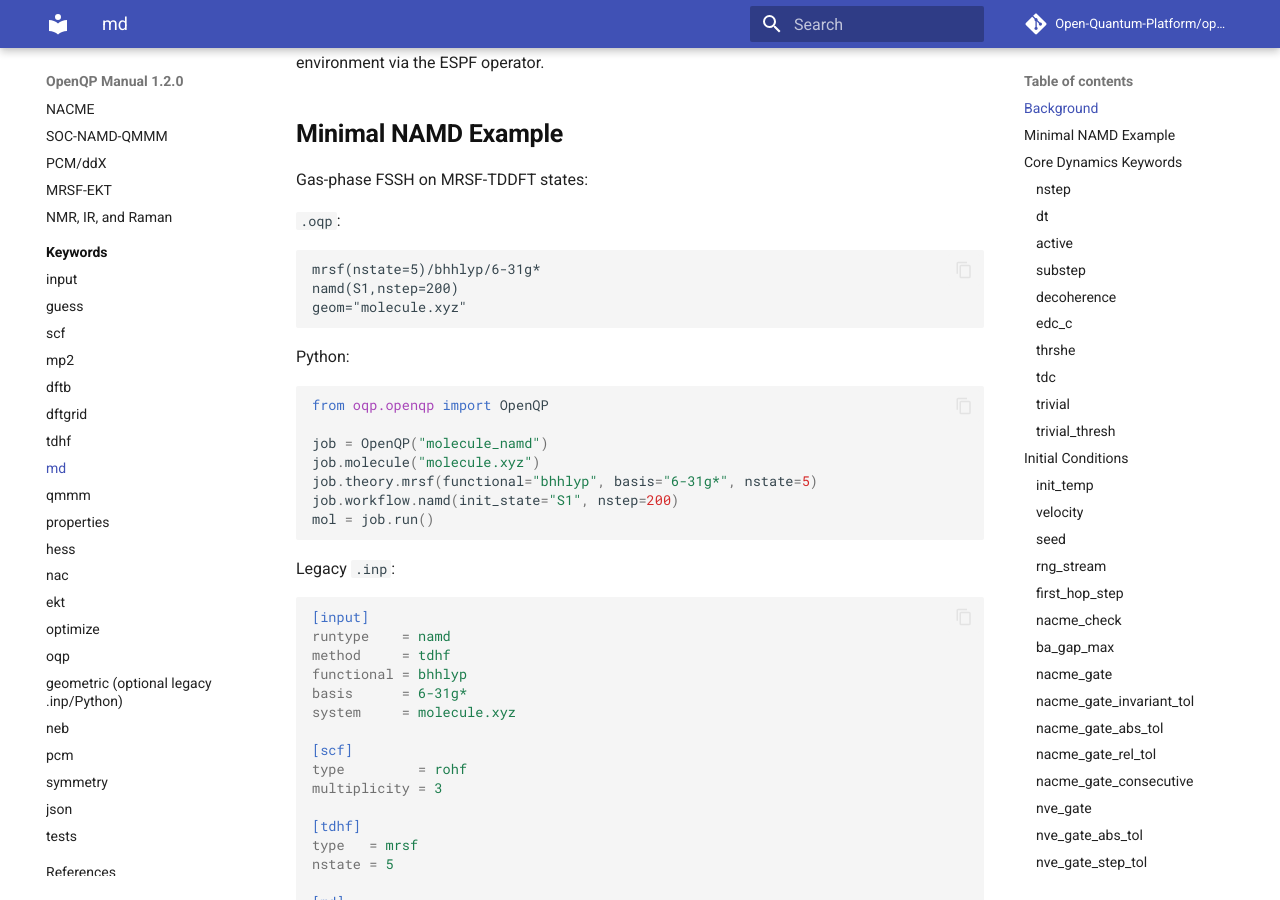
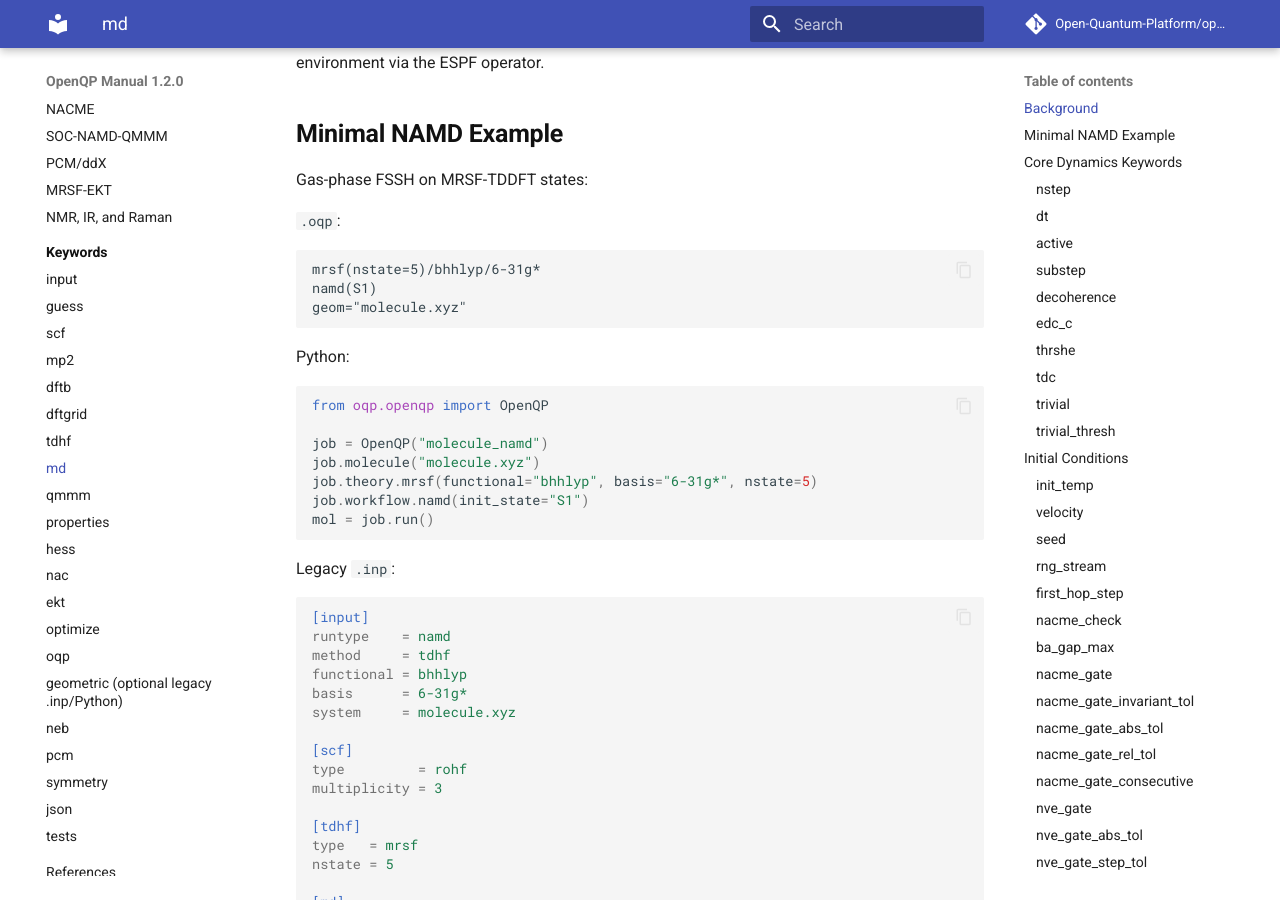
Before and after one commit to Open-Quantum-Platform/openqp-docs, an MkDocs documentation site: the page built from docs/keywords/md.md, in a window 1280 px wide and 900 px high, scrolled down 703 px. Built offline with MkDocs 1.6.1 and Material for MkDocs 9.7.7, drawn with Linux system fonts in a browser that asks for light colours; comment, search, counter and statistics services are not loaded.

Commit message:
Simplify the minimal NAMD example

````diff
--- a/docs/keywords/md.md
+++ b/docs/keywords/md.md
@@ -38,7 +38,7 @@ Gas-phase FSSH on MRSF-TDDFT states:
 
 ```text
 mrsf(nstate=5)/bhhlyp/6-31g*
-namd(S1,nstep=200)
+namd(S1)
 geom="molecule.xyz"
 ```
 
@@ -50,7 +50,7 @@ from oqp.openqp import OpenQP
 job = OpenQP("molecule_namd")
 job.molecule("molecule.xyz")
 job.theory.mrsf(functional="bhhlyp", basis="6-31g*", nstate=5)
-job.workflow.namd(init_state="S1", nstep=200)
+job.workflow.namd(init_state="S1")
 mol = job.run()
 ```
 
````
